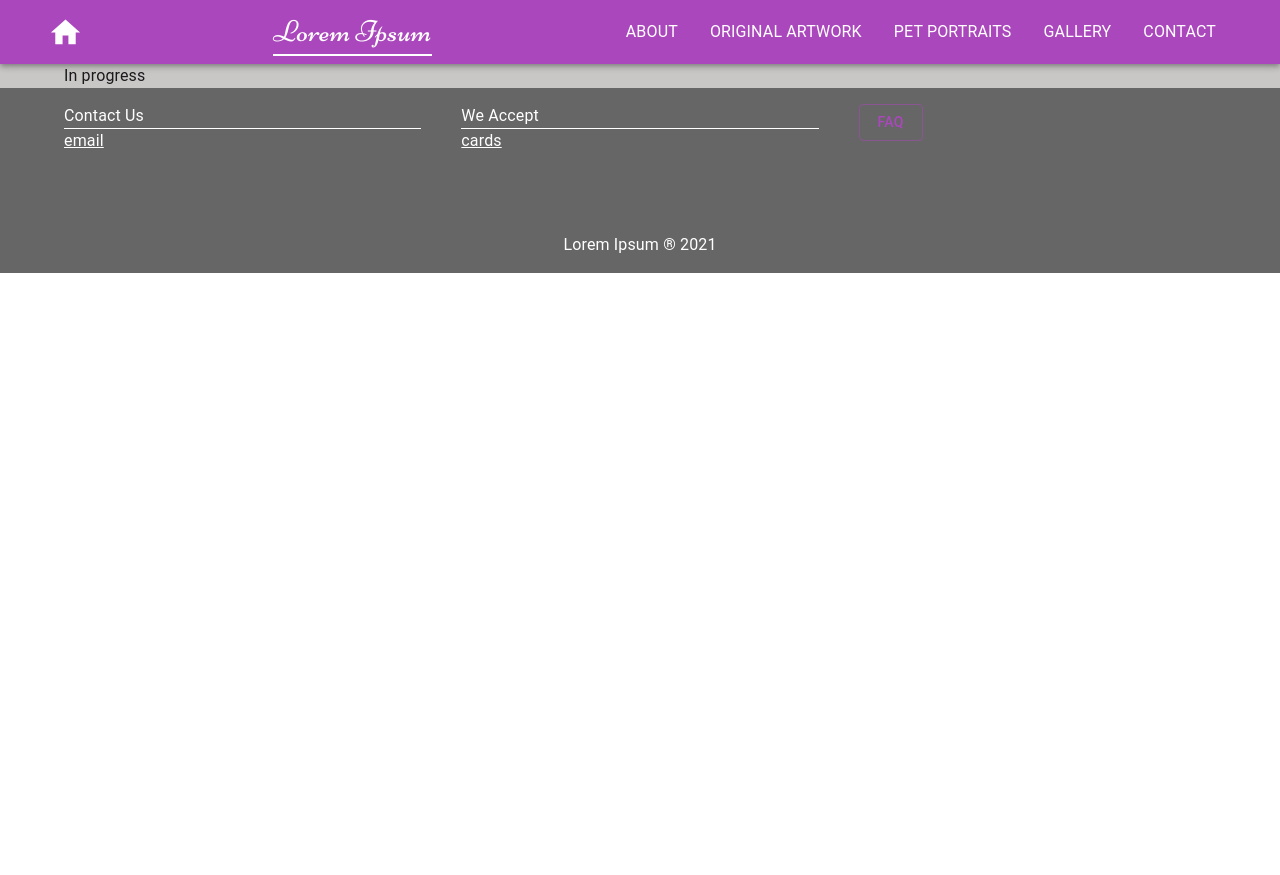
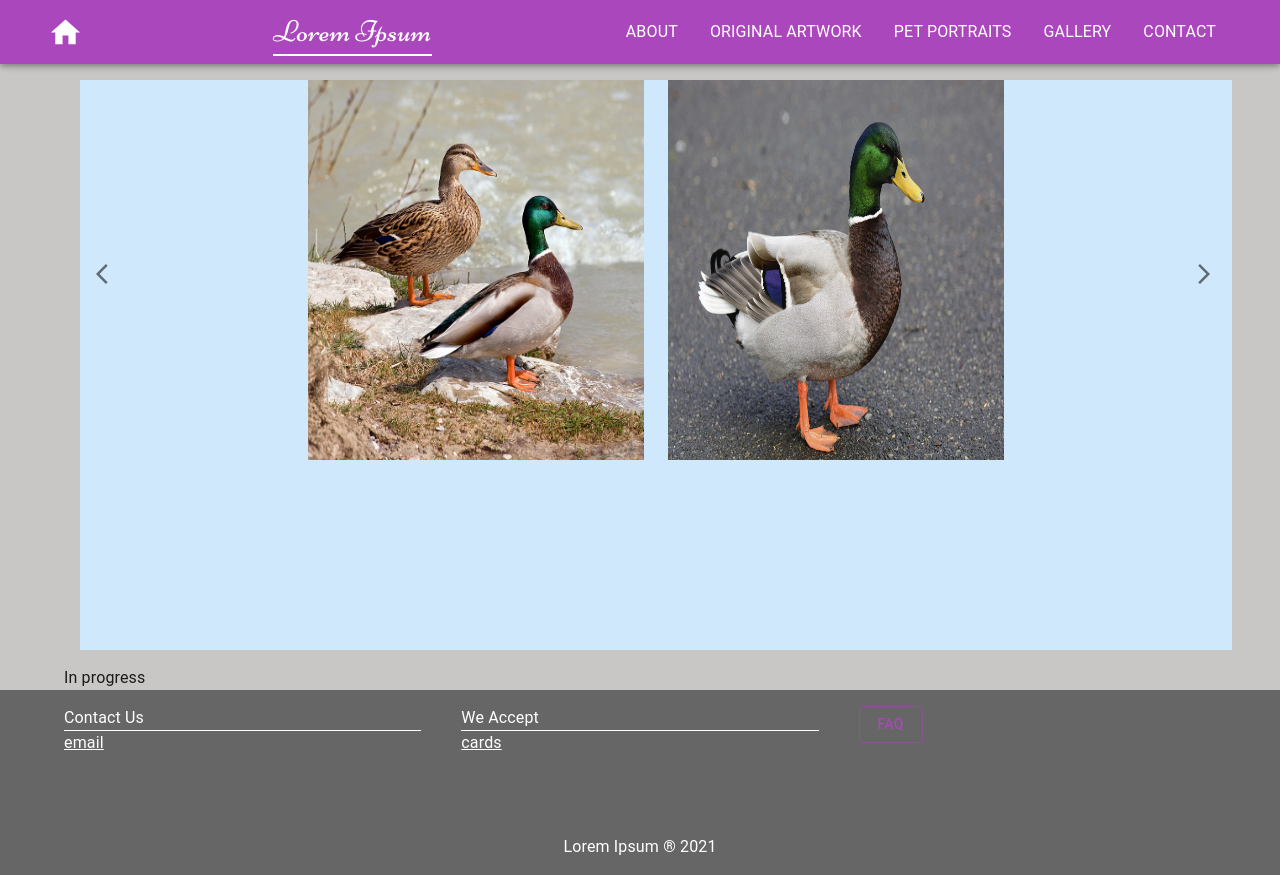
Before and after one commit to Pete-Senpai/gallery, a React (Create React App) app: page /contact in a window 1280 px wide. Before the commit the page ends 800 px from the top, so only its background shows below. Built offline with nearby package versions, Linux system fonts and the light colour scheme.

Commit message:
Carousel component automatically shuffling through pictures

```diff
--- a/src/components/carousel/index.tsx
+++ b/src/components/carousel/index.tsx
@@ -1,9 +1,58 @@
-import React from 'react';
+import { Grid, IconButton, Box } from '@mui/material';
+import ArrowBackIosIcon from '@mui/icons-material/ArrowBackIos';
+import ArrowForwardIosIcon from '@mui/icons-material/ArrowForwardIos';
+import React, { useState, useEffect } from 'react';
 
-const MultiCarousel = () => {
+function mapPictures(context: __WebpackModuleApi.RequireContext) {
+  return context.keys().map((key) => context(key) as string);
+}
+
+const images = mapPictures(require.context("../../../public/images/duck_pictures", false, /\.(png|jpe?g|svg)$/));
+
+const CarouselOne = () => {
+    const [currentImageSetIndex, setCurrentImageSetIndex] = useState(0);
+    const imagesPerSlide = 3;
+    const totalImageSets = Math.ceil(images.length / imagesPerSlide);
+
+    const nextSet = () => {
+        setCurrentImageSetIndex((prevIndex) => (prevIndex + 1) % totalImageSets);
+    };
+
+    const prevSet = () => {
+        setCurrentImageSetIndex((prevIndex) => {
+          if (prevIndex <= 0) return totalImageSets - 1;
+          return prevIndex - 1;
+        });
+    };
+
+    useEffect(() => {
+      const timer = setInterval(() => {
+        nextSet();
+      }, 4000);
+
+      return () => clearInterval(timer);
+    }, [totalImageSets]);
+
+    const startImageIndex = currentImageSetIndex * imagesPerSlide;
+    const currentImages = images.slice(startImageIndex, startImageIndex + imagesPerSlide);
+
     return (
-        <>uwu</>
+      <Box display="flex" alignItems="center">
+        <IconButton onClick={prevSet} aria-label="previous set">
+          <ArrowBackIosIcon />
+        </IconButton>
+        <Grid container spacing={3} justifyContent="center">
+          {currentImages.map((image, index) => (
+            <Grid item key={`${image}-${index}`} xs={12} md={4} lg={4}>
+              <img src={image} alt="img" height="380px" width="100%" />
+            </Grid>
+          ))}
+        </Grid>
+        <IconButton onClick={nextSet} aria-label="next set">
+          <ArrowForwardIosIcon />
+        </IconButton>
+      </Box>
     );
 };
 
-export default MultiCarousel;
+export default CarouselOne;
--- a/src/pages/contact/index.tsx
+++ b/src/pages/contact/index.tsx
@@ -1,9 +1,13 @@
-import { Container, Typography } from '@mui/material';
+import { Container, Box, Typography } from '@mui/material';
 import React from 'react';
+import CarouselOne from 'components/carousel';
 
 const Contact = () => {
     return (
         <Container>
+            <Box m={2} p={1} sx={{ bgcolor: '#cfe8fc', height: "570px", width: "100%",paddingTop: 0 }}>
+                <CarouselOne />
+            </Box>
             <Typography>In progress</Typography>
         </Container>
     );
--- a/src/pages/home/index.tsx
+++ b/src/pages/home/index.tsx
@@ -35,7 +35,7 @@ const Home = () => {
                     Lorem Ipsum
                 </Typography>
                 <Typography align="center" fontFamily="Basic" fontSize={22} >
-                    Lorem Ipsum
+                    Cute pictures of ducks
                 </Typography>
                 <Carousel>
                     <SubCategory item1={"/images/duck_pictures/duck.png"} item2={"/images/duck_pictures/duck2.jpg"} item3={"/images/duck_pictures/duck3.jpg"}></SubCategory>
```
